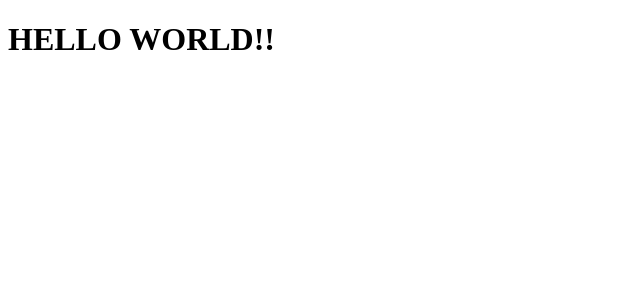
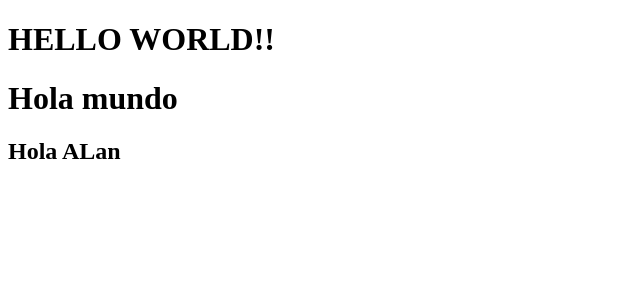
Before and after one commit to alanlasco/curso-fh, a React (Vite) app in the folder counter-app/: page / in a window 1280 px wide. Shown: the top 300 px of the page, without its empty margins (0-640 px from the left). Built offline with nearby package versions, Linux system fonts and the light colour scheme.

Commit message:
printing var

```diff
--- /dev/null
+++ b/counter-app/src/FirstApp.jsx
@@ -0,0 +1,19 @@
+const say = () => {
+  return "Hola ALan";
+};
+
+export const FirstApp = () => {
+  //   const newMessage = {
+  //     message: "alan",
+  //     title: "lasco",
+  //   };
+
+  return (
+    <>
+      {/*fragmento */}
+      {/* <code>{JSON.stringify(newMessage)}</code> */}
+      <h1>Hola mundo</h1>
+      <h2>{say()}</h2>
+    </>
+  );
+};
--- a/counter-app/src/main.jsx
+++ b/counter-app/src/main.jsx
@@ -1,9 +1,11 @@
 import React from "react";
 import ReactDOM from "react-dom/client";
 import { App } from "./HelloWorldApp";
+import { FirstApp } from "./FirstApp";
 
 ReactDOM.createRoot(document.getElementById("root")).render(
   <React.StrictMode>
     <App />
+    <FirstApp />
   </React.StrictMode>
 );
```
